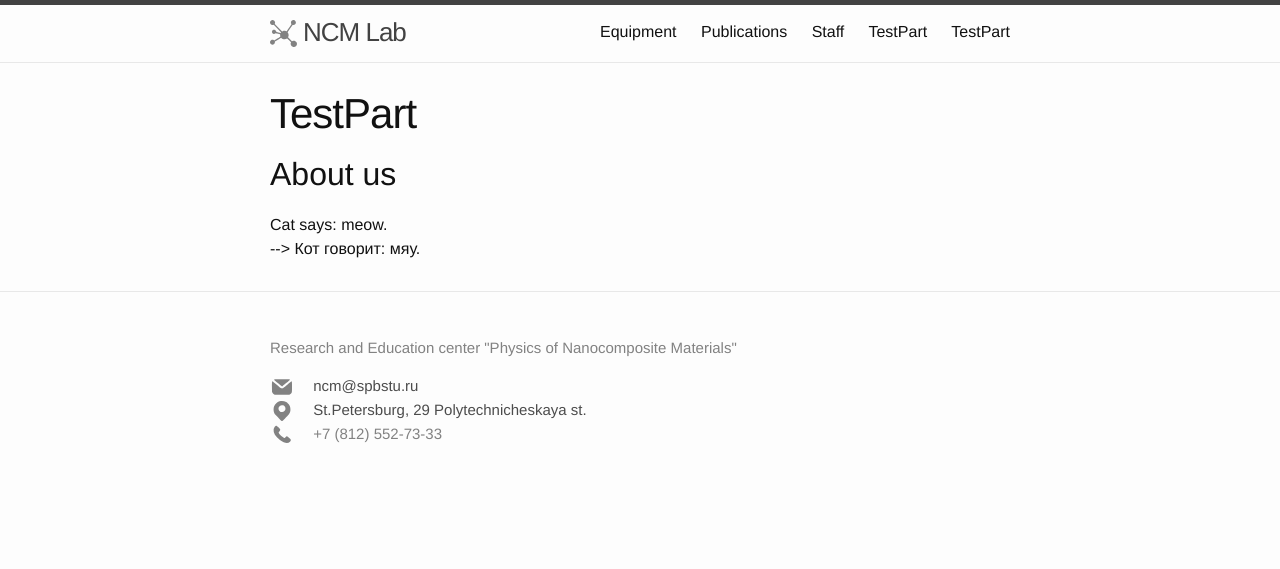
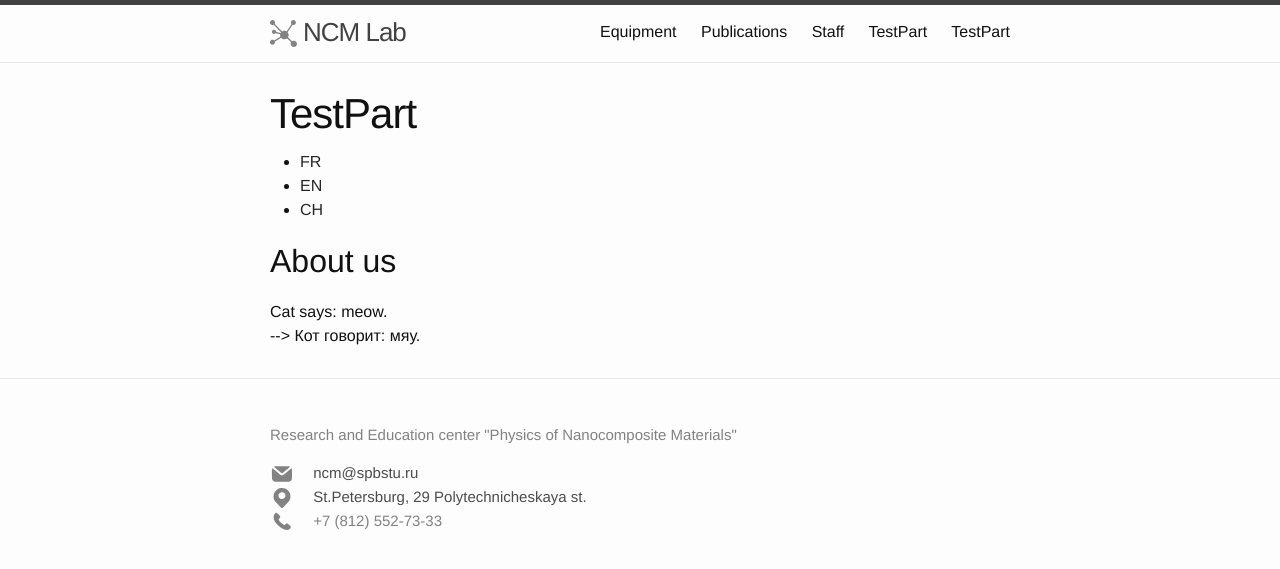
Before and after one commit to ncm-spbstu/ncm-spbstu.github.io, a Jekyll site: the page built from testRU.html, in a window 1280 px wide. Shown: the top 569 px of the page. Built offline with Jekyll 4.4.1, drawn with Linux system fonts in a browser that asks for light colours.

Commit message:
testing6...

```diff
--- a/testRU.html
+++ b/testRU.html
@@ -8,6 +8,15 @@ ref: TestPartRef
 ---
 <h1 class="post-title"> TestPart </h1>
 
+
+
+<div class="lang">
+  <ul>
+    <li><a class="FR" href="{{ site.base-url }}{{ postFR.url }}">FR</a></li>
+    <li><a class="EN" href="{{ site.base-url }}{{ postEN.url }}">EN</a></li>
+    <li><a class="CH" href="{{ site.base-url }}{{ postCH.url }}">CH</a></li>
+  </ul>
+</div>
 
 
 <div class="home">
```
